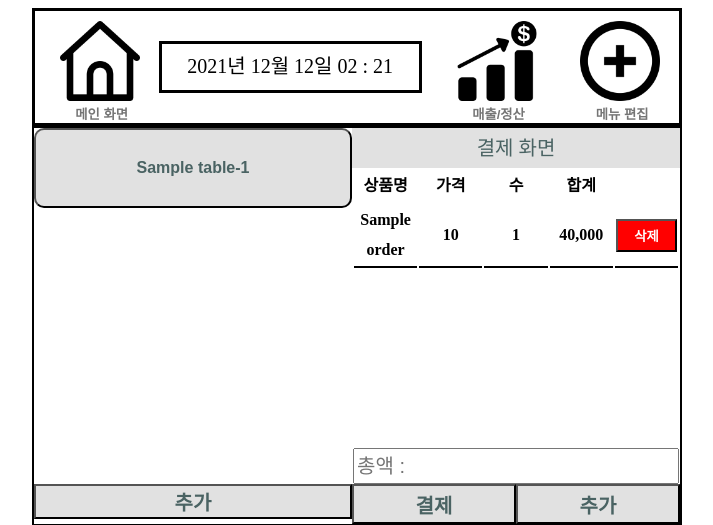
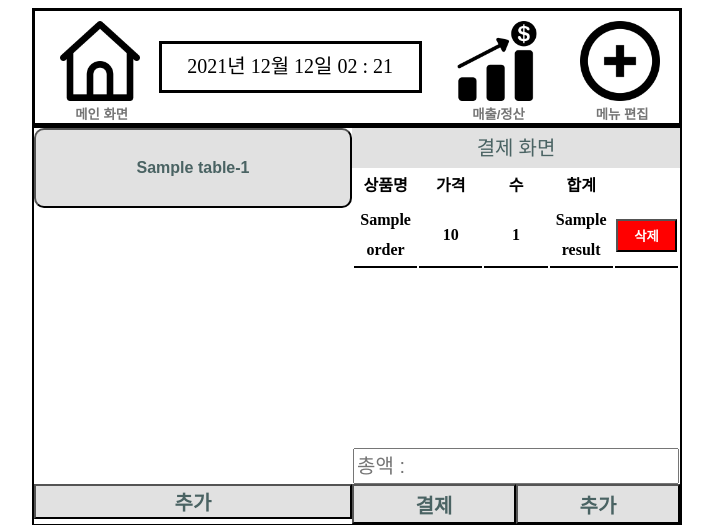
Before and after one commit to kiosksystem/pos, a Flask app: template templates/Pos_main.html in a window 1280 px wide. Shown: the top 525 px of the page, without its empty margins (283-996 px from the left). Run offline with Flask 2, Linux system fonts and the light colour scheme; the template is opened without the code that fills it: most values are stand-ins (such as "Sample title", 1, 10 or a date in 2020).

Commit message:
[#50] feat : 테이블 선택 시 주문목록

```diff
--- a/main_logic.py
+++ b/main_logic.py
@@ -30,12 +30,12 @@ class mainDao:
     def orderselect(self, table_id):
         ret = []
 
-        sql = "SELECT order_id, table_id,menu_name,menu_price, sum(count) FROM kioskorder where table_id=%s group by menu_name;"
+        sql = "SELECT order_id, table_id,menu_name,menu_price, sum(count) as count, menu_price*count as result FROM kioskorder where table_id=%s group by menu_name;"
         cursor.execute(sql, table_id)
 
         rows = cursor.fetchall()
         for e in rows:
-            temp = {'order_id': e[0], 'table_id': e[1], 'menu_name': e[2], 'menu_price': e[3], 'count': e[4]}
+            temp = {'order_id': e[0], 'table_id': e[1], 'menu_name': e[2], 'menu_price': e[3], 'count': e[4], 'result': e[5]}
             ret.append(temp)
 
         db.commit()
--- a/server.py
+++ b/server.py
@@ -23,15 +23,6 @@ def main():
         table_id = strtableinfo.split("-")
 
         orderList = mainDao().orderselect(table_id[1])
-
-        for i in orderList:
-            menucalc = i['menu_price']
-            countcalc = i['count']
-
-            ordercalc.append(menucalc * countcalc)
-
-        print(orderList)
-        print(ordercalc)
 
     return render_template('Pos_main.html', tableList=tableList, orderList=orderList)
 
--- a/templates/Pos_main.html
+++ b/templates/Pos_main.html
@@ -44,7 +44,7 @@
                             		<td class="menu_name" id="menu_name">{{ orderList.menu_name }}</td>
                             		<td class="menu_price" id="menu_price">{{ orderList.menu_price }}</td>
                             		<td class="menu_num" id="menu_num">{{ orderList.count }}</td>
-                            		<td class="total_price" id="total_price">40,000</td>
+                            		<td class="total_price" id="total_price">{{ orderList.result }}</td>
                             		<td><input type="button" class="empty" id="delete_btn" value="삭제"></td>
                               </tr>
                             {% endfor %}
```
